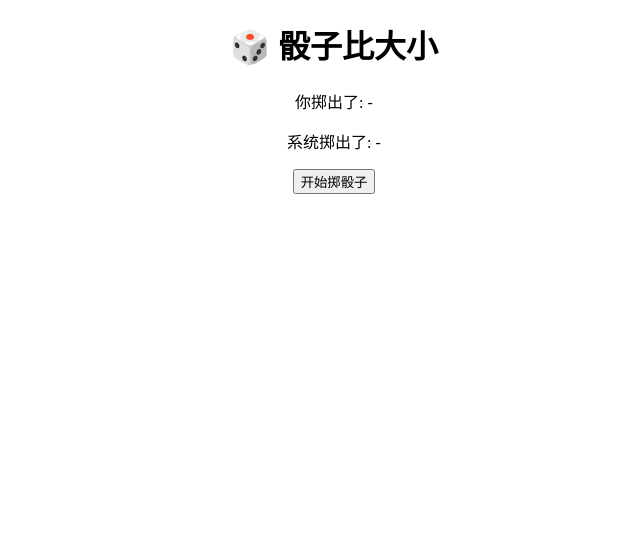
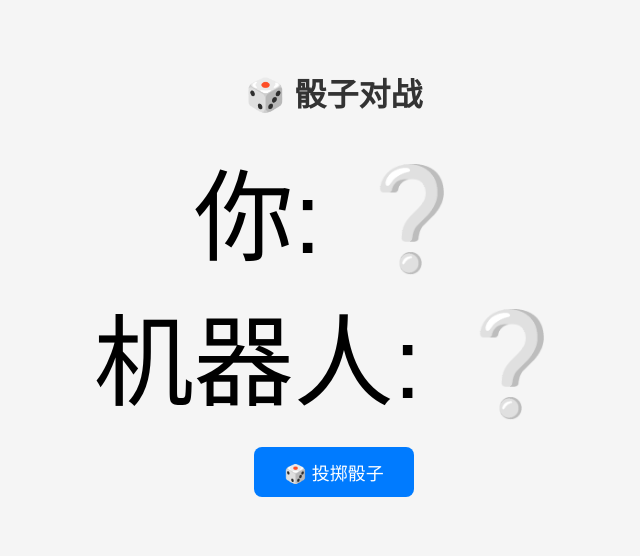
Before and after one commit to Dreamchaser-aus/dice, a Flask app: page /dice in a window 1280 px wide. Shown: the top 556 px of the page, without its empty margins (306-946 px from the left). Run offline with Flask 3, Linux system fonts and the light colour scheme; the visitor is signed in with stand-in values (Sample User, id 1); some libraries are stand-ins or nearby versions.

Commit message:
Update dice.html

```diff
--- a/templates/dice.html
+++ b/templates/dice.html
@@ -1,19 +1,59 @@
 <!DOCTYPE html>
-<html><head><meta charset="UTF-8"><title>骰子比大小</title>
-<script>
-async function rollDice() {
-    const res = await fetch("/dice/play", { method: "POST" });
-    const data = await res.json();
-    document.getElementById("user").innerText = "你掷出了: " + data.user;
-    document.getElementById("bot").innerText = "系统掷出了: " + data.bot;
-    document.getElementById("result").innerText = data.message;
-}
-</script></head>
-<body style="text-align:center">
-<h1>🎲 骰子比大小</h1>
-<p id="user">你掷出了: -</p>
-<p id="bot">系统掷出了: -</p>
-<button onclick="rollDice()">开始掷骰子</button>
-<p id="result"></p>
+<html lang="zh">
+<head>
+  <meta charset="UTF-8">
+  <title>🎲 骰子游戏</title>
+  <style>
+    body { font-family: "Arial", sans-serif; background: #f5f5f5; text-align: center; padding: 40px; }
+    h1 { color: #333; }
+    .dice-area { margin: 20px auto; font-size: 100px; }
+    .score { font-size: 20px; margin: 10px; color: #555; }
+    .result { font-size: 24px; font-weight: bold; margin-top: 20px; }
+    .btn {
+      padding: 12px 30px;
+      font-size: 18px;
+      border: none;
+      background: #007bff;
+      color: white;
+      border-radius: 8px;
+      cursor: pointer;
+    }
+    .btn:disabled {
+      background: #aaa;
+      cursor: wait;
+    }
+  </style>
+</head>
+<body>
+  <h1>🎲 骰子对战</h1>
+
+  <div class="dice-area">
+    <div>你: <span id="user-dice">❔</span></div>
+    <div>机器人: <span id="bot-dice">❔</span></div>
+  </div>
+
+  <button id="roll-btn" class="btn" onclick="rollDice()">🎲 投掷骰子</button>
+
+  <div class="result" id="result-msg"></div>
+
+  <script>
+    const diceEmojis = ['⚀','⚁','⚂','⚃','⚄','⚅'];
+
+    async function rollDice() {
+      const btn = document.getElementById("roll-btn");
+      btn.disabled = true;
+      btn.textContent = "🎲 投掷中...";
+
+      const res = await fetch("/dice/play", { method: "POST" });
+      const data = await res.json();
+
+      document.getElementById("user-dice").textContent = diceEmojis[data.user - 1];
+      document.getElementById("bot-dice").textContent = diceEmojis[data.bot - 1];
+      document.getElementById("result-msg").textContent = data.message;
+
+      btn.disabled = false;
+      btn.textContent = "🎲 再来一局";
+    }
+  </script>
 </body>
 </html>
```
